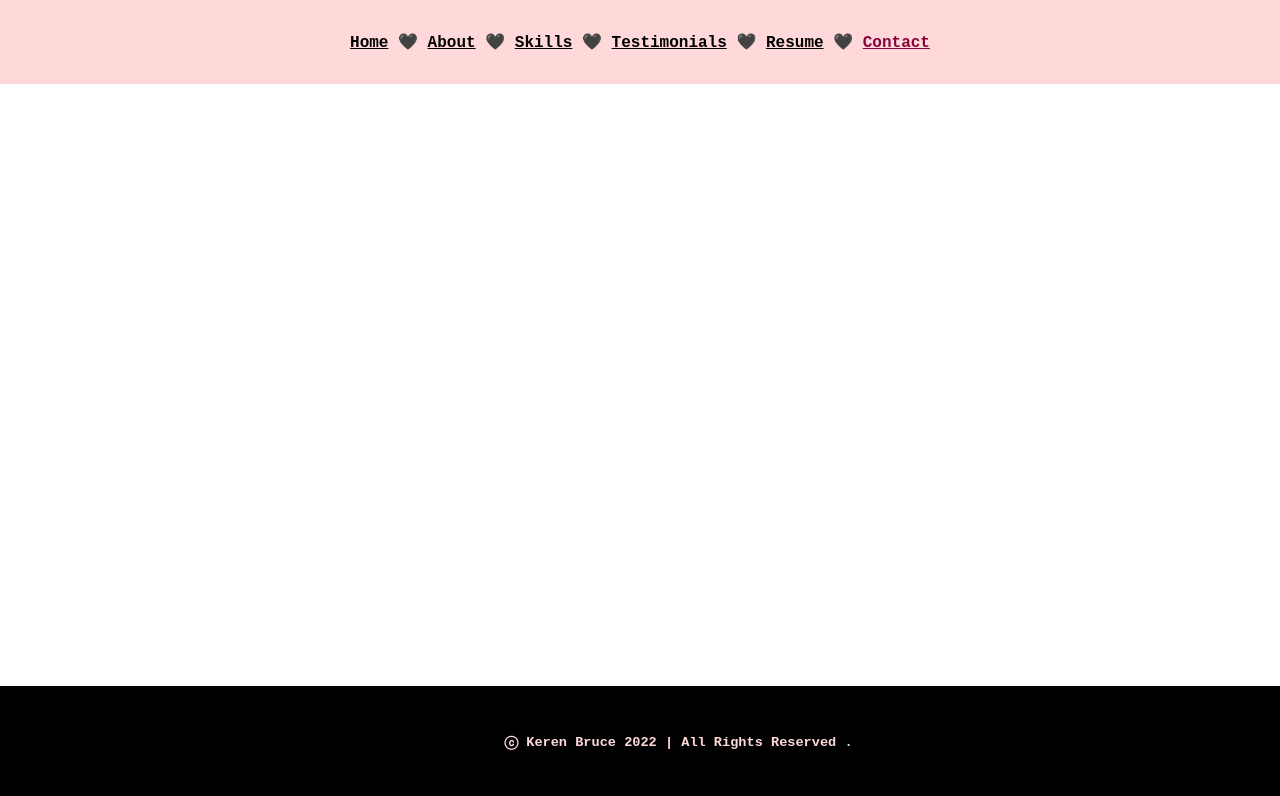
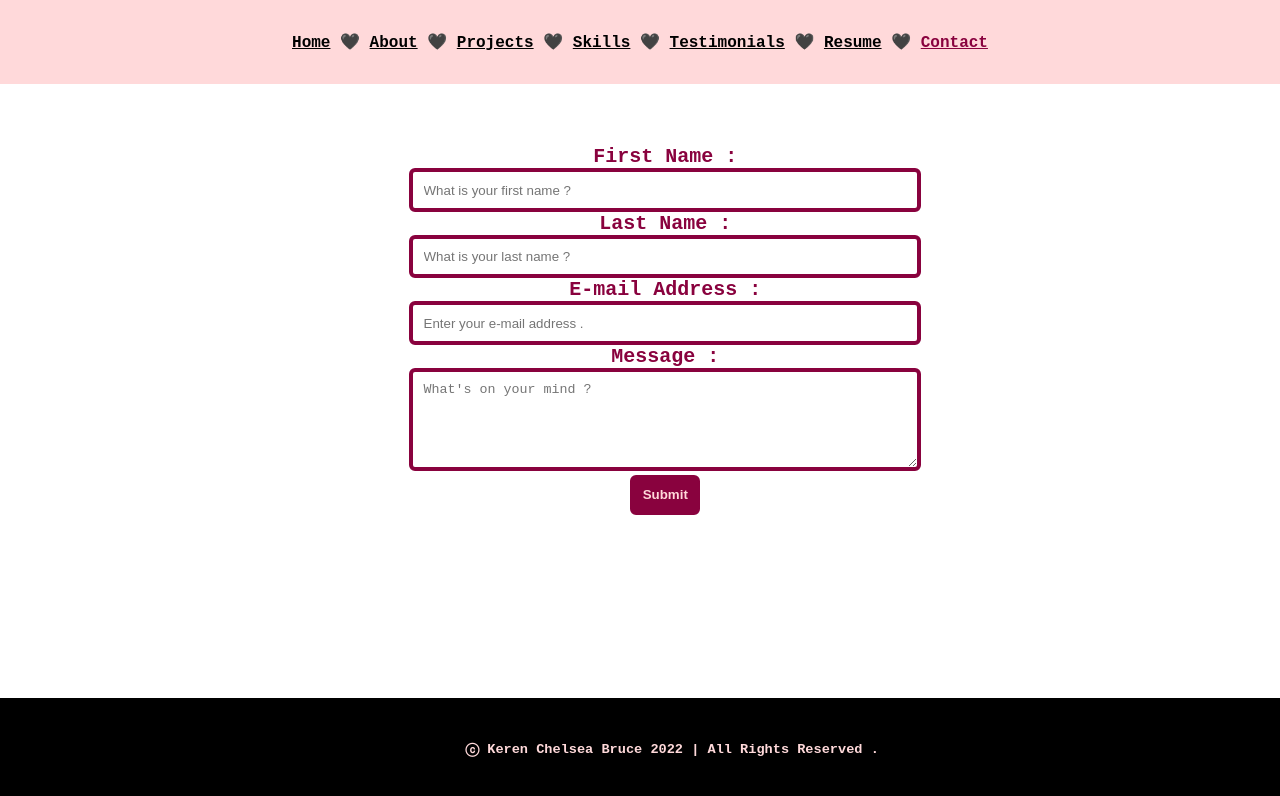
Before and after one commit to kerenkittybruce/keren-vue-portfolio, a Vue app: page /contact in a window 1280 px wide. Shown: the top 796 px of the page. Built offline with nearby package versions, Linux system fonts and the light colour scheme.

Commit message:
Built Contact Form / Page

```diff
--- a/public/index.html
+++ b/public/index.html
@@ -1,11 +1,11 @@
 <!DOCTYPE html>
 <html lang="">
   <head>
-    <meta charset="utf-8">
-    <meta http-equiv="X-UA-Compatible" content="IE=edge">
-    <meta name="viewport" content="width=device-width,initial-scale=1.0">
-    <link rel="icon" href="<%= BASE_URL %>favicon.ico">
-    <title><%= htmlWebpackPlugin.options.title %></title>
+    <meta charset="utf-8" />
+    <meta http-equiv="X-UA-Compatible" content="IE=edge" />
+    <meta name="viewport" content="width=device-width,initial-scale=1.0" />
+    <link rel="icon" href="<%= BASE_URL %>favicon.ico" />
+    <title>Keren Bruce | Portfolio</title>
   </head>
   <body>
     <div id="app"></div>
--- a/src/App.vue
+++ b/src/App.vue
@@ -1,6 +1,6 @@
 <template>
-  <HeaderComponent/>
-  <FooterComponent/>
+  <HeaderComponent />
+  <FooterComponent />
   <router-view />
 </template>
 
@@ -31,7 +31,5 @@ export default {
   -webkit-font-smoothing: antialiased;
   -moz-osx-font-smoothing: grayscale;
   text-align: center;
-  color: #2c3e50;
 }
-
 </style>
--- a/src/components/Footer.vue
+++ b/src/components/Footer.vue
@@ -1,6 +1,6 @@
 <template>
   <div class="footer">
-    <h2>ⓒ Keren Bruce 2022 | All Rights Reserved .</h2>
+    <h2>ⓒ Keren Chelsea Bruce 2022 | All Rights Reserved .</h2>
   </div>
 </template>
 
@@ -21,7 +21,7 @@ export default {
 <style scoped>
 .footer {
   width: 100%;
-  padding: 3%;
+  padding: 2.5%;
   background-color: black;
   color: #ffd9da;
   text-align: center;
--- /dev/null
+++ b/src/components/Form.vue
@@ -0,0 +1,119 @@
+<template>
+  <section id="contact" class="contact">
+    <div class="form">
+      <form action="mailto:kerenchelseabruce@gmail.com">
+        <div class="fullname">
+          <label for="firstName">First Name :</label>
+          <input
+            type="text"
+            id="fname"
+            name="firstname"
+            placeholder="What is your first name ?"
+          />
+        </div>
+        <div class="lastname">
+          <label for="lastName">Last Name :</label>
+          <input
+            type="text"
+            id="lname"
+            name="lastname"
+            placeholder="What is your last name ?"
+          />
+        </div>
+        <div class="email">
+          <label for="email">E-mail Address :</label>
+          <input
+            type="email"
+            id="email"
+            name="email"
+            placeholder="Enter your e-mail address ."
+          />
+        </div>
+        <div class="message">
+          <label for="message">Message :</label>
+          <textarea
+            id="subject"
+            name="subject"
+            rows="5"
+            cols="8"
+            placeholder="What's on your mind ?"
+          ></textarea>
+        </div>
+        <div class="submit">
+          <button type="submit">Submit</button>
+        </div>
+      </form>
+    </div>
+  </section>
+</template>
+
+<script>
+export default {
+  name: "ContactForm",
+
+  data() {
+    return {};
+  },
+
+  mounted() {},
+
+  methods: {},
+};
+</script>
+
+<style scoped>
+* {
+  margin: 0;
+  padding: 0;
+  box-sizing: border-box;
+  overflow-x: hidden;
+  flex-wrap: wrap;
+}
+
+.contact {
+  margin: 2%;
+  padding: 9.5%;
+  width: 100%;
+  position: relative;
+}
+
+.form {
+  top: 3%;
+  display: block;
+  margin-left: auto;
+  margin-right: auto;
+  width: 50%;
+}
+
+input,
+textarea {
+  padding: 2%;
+  width: 100%;
+  border: 0.25rem solid #89023e;
+  border-radius: 6px;
+  box-sizing: border-box;
+  resize: vertical;
+}
+
+label {
+  color: #89023e;
+  text-align: center;
+  font-weight: bold;
+  font-size: 1.25rem;
+}
+
+button {
+  border: 2px solid #89023e;
+  background-color: #89023e;
+  color: #ffd9da;
+  border-radius: 6px;
+  font-weight: bold;
+  padding: 2%;
+}
+
+button:hover {
+  border: 0.25rem solid #89023e;
+  background-color: #ffd9da;
+  color: #89023e;
+}
+</style>
--- a/src/components/Header.vue
+++ b/src/components/Header.vue
@@ -25,6 +25,7 @@ export default {
 
 <style scoped>
 .header {
+  position: fixed;
   width: 100%;
   color: black;
   box-shadow: 0 4px 4px -4px rgba(0, 0, 0, 0.5);
--- a/src/components/Navbar.vue
+++ b/src/components/Navbar.vue
@@ -1,7 +1,8 @@
 <template>
-  <nav style="font-size: 1rem; text-decoration: none;">
+  <nav style="font-size: 1rem; text-decoration: none">
     <router-link to="/">Home</router-link> 🖤
     <router-link to="/about">About</router-link> 🖤
+    <router-link to="/projects">Projects</router-link> 🖤
     <router-link to="/skills">Skills</router-link> 🖤
     <router-link to="/testimonials">Testimonials</router-link> 🖤
     <router-link to="/resume">Resume</router-link> 🖤
--- a/src/views/AboutView.vue
+++ b/src/views/AboutView.vue
@@ -65,6 +65,7 @@ export default {
   padding: 0;
   overflow-x: hidden;
   box-sizing: content-box;
+  flex-wrap: wrap;
   font-family: monospace;
   -webkit-font-smoothing: antialiased;
   -moz-osx-font-smoothing: grayscale;
--- a/src/views/ContactView.vue
+++ b/src/views/ContactView.vue
@@ -1,30 +1,27 @@
 <template>
-    <div>
-
-
-    </div>
+  <Form />
 </template>
 
 <script>
+import Form from "@/components/Form.vue";
 export default {
-    name: 'KerenPortfolioContactView',
+  name: "ContactView",
+  components: {
+    Form,
+  },
 
-    data() {
-        return {
+  data() {
+    return {};
+  },
 
-        };
-    },
+  mounted() {},
 
-    mounted() {
-
-    },
-
-    methods: {
-
-    },
+  methods: {},
 };
 </script>
 
-<style lang="scss" scoped>
+<style scoped>
+
+
 
 </style>
--- a/src/views/HomeView.vue
+++ b/src/views/HomeView.vue
@@ -40,6 +40,7 @@ export default {
   padding: 0;
   box-sizing: border-box;
   overflow-x: hidden;
+  flex-wrap: wrap;
   font-family: monospace;
   -webkit-font-smoothing: antialiased;
   -moz-osx-font-smoothing: grayscale;
@@ -121,10 +122,10 @@ export default {
 .main--btn {
   padding: 2%;
   width: 35%;
+  background-color: #ffd9da;
   color: #89023e;
   font-size: 1.25rem;
   font-weight: bold;
-  border: 2.5px solid #ffd9da;
   border-radius: 0.5rem;
 }
 
--- a/src/views/ProjectsView.vue
+++ b/src/views/ProjectsView.vue
@@ -1,29 +1,21 @@
 <template>
-    <div>
-
-    </div>
+  <div></div>
 </template>
 
 <script>
 export default {
-    name: 'KerenPortfolioProjectsView',
+  name: "KerenPortfolioProjectsView",
 
-    data() {
-        return {
+  data() {
+    return {
 
-        };
-    },
+    };
+  },
 
-    mounted() {
+  mounted() {},
 
-    },
-
-    methods: {
-
-    },
+  methods: {},
 };
 </script>
 
-<style lang="scss" scoped>
-
-</style>
+<style scoped></style>
```
